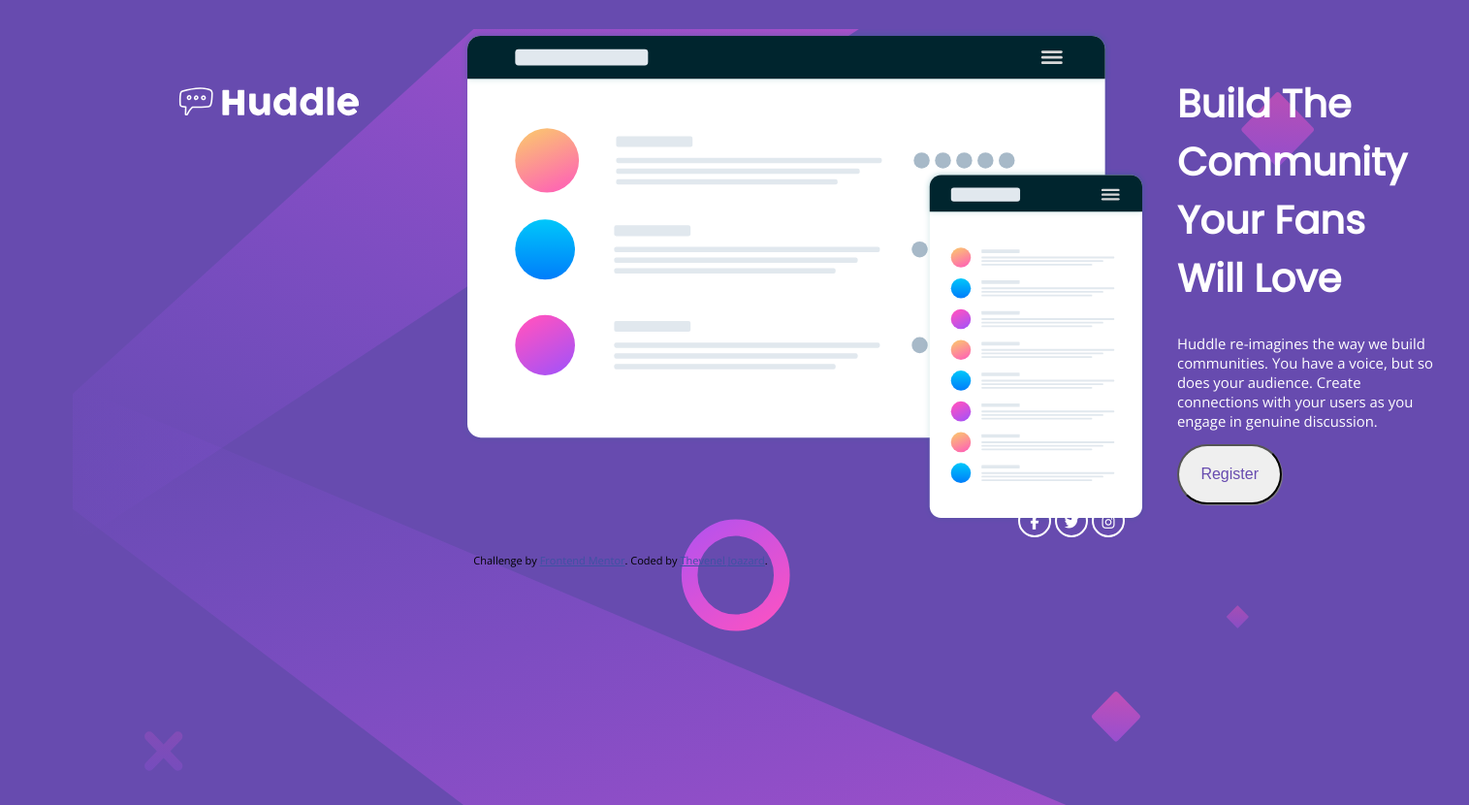
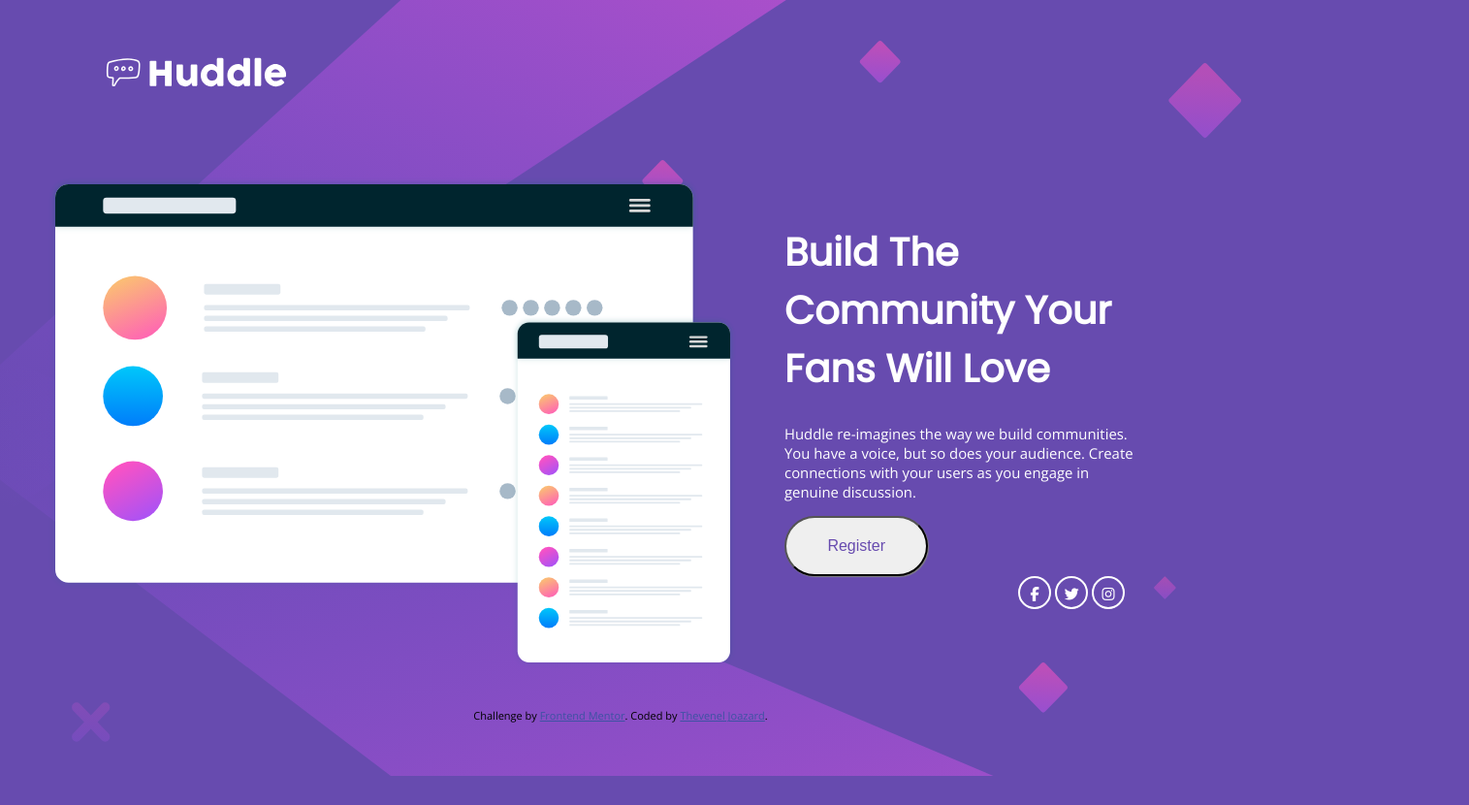
Before and after one commit to Thevenel/Thev-huddle-landing-page-with-single-introductory-section, a plain HTML site: page index.html in a window 1280 px wide. Shown: the whole page at 97% size, 1515 px wide, since content can reach past the window. After the commit the page ends 800 px from the top, so only its background shows below. Drawn offline with nearby package versions, Linux system fonts and the light colour scheme.

Commit message:
Correction

```diff
--- a/css/style.css
+++ b/css/style.css
@@ -14,9 +14,9 @@ body{
 }
 
 .container {
-    width: 1440px;
+    width: 100%;
     display: flex;
-    margin: 30px 75px;
+    padding: 30px 50px;
     color: #fff;
 }
 
@@ -29,7 +29,9 @@ body{
 
 .sub-container{
     z-index: 100;
-    padding: 20px 30px ;
+    padding: 20px 50px ;
+    margin-right: 100px;
+
 }
 
 .title{
--- a/index.html
+++ b/index.html
@@ -1,8 +1,10 @@
 <!DOCTYPE html>
 <html lang="en">
+
 <head>
   <meta charset="UTF-8">
-  <meta name="viewport" content="width=device-width, initial-scale=1.0"> <!-- displays site properly based on user's device -->
+  <meta name="viewport" content="width=device-width, initial-scale=1.0">
+  <!-- displays site properly based on user's device -->
   <link href="https://fonts.googleapis.com/css?family=Open+Sans|Poppins&display=swap" rel="stylesheet">
   <script src="https://kit.fontawesome.com/ace3c5b255.js" crossorigin="anonymous"></script>
   <link rel="icon" type="image/png" sizes="32x32" href="./images/favicon-32x32.png">
@@ -12,17 +14,17 @@
   <!-- Feel free to remove these styles or customise in your own stylesheet 👍 -->
 
 </head>
+
 <body>
 
-
-
-<div class="container">
-
+  <img src="images/bg-desktop.svg" alt="bg-desktop" class="bg-desktop-img">
   <div class="header">
     <img src="images/logo.svg" alt="logo" class="logo">
   </div>
-  <img src="images/bg-desktop.svg" alt="bg-desktop" class="bg-desktop-img">
+
+  <div class="container">
     <img src="images/illustration-mockups.svg" alt="Mockup" class="mockup">
+
     <div class="sub-container">
       <h1 class="title">Build The Community Your Fans Will Love</h1>
       <p>
@@ -30,8 +32,9 @@
         Create connections with your users as you engage in genuine discussion.
       </p>
       <button type="button" class="reg-btn">Register</button>
+
       <div class="social">
-      <div class="icon-box"><i class="social-icon fab fa-facebook-f" ></i></div>
+        <div class="icon-box"><i class="social-icon fab fa-facebook-f"></i></div>
         <div class="icon-box"><i class="social-icon fab fa-twitter"></i></div>
         <div class="icon-box"><i class="social-icon fab fa-instagram"></i></div>
       </div>
@@ -39,13 +42,13 @@
     </div>
 
   </div>
-
-
-</body>
   <footer>
     <p class="attribution">
       Challenge by <a href="https://www.frontendmentor.io?ref=challenge" target="_blank">Frontend Mentor</a>.
       Coded by <a href="#">Thevenel Joazard</a>.
     </p>
   </footer>
+
+</body>
+
 </html>
```
Lines whose indentation alone changed are shown as unchanged.
